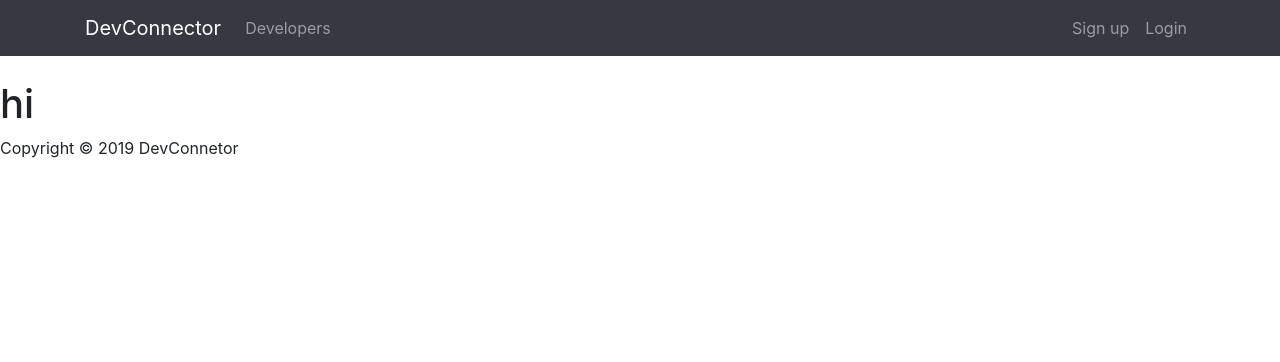
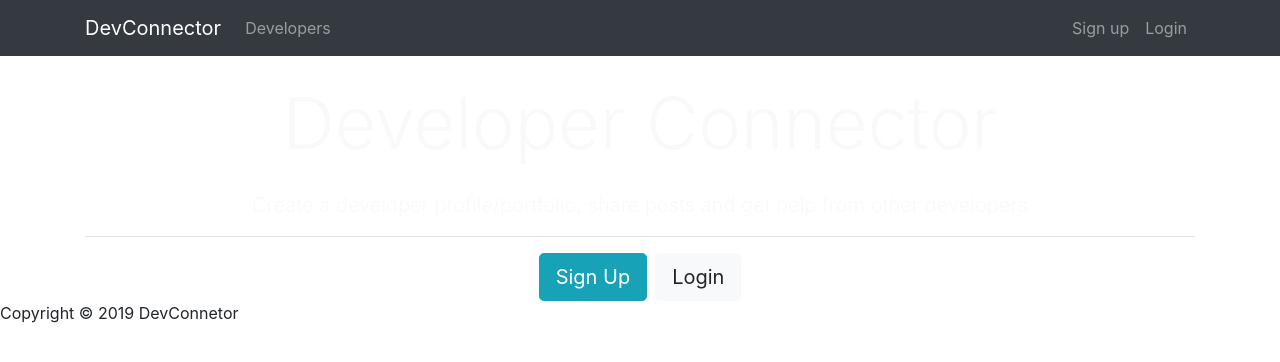
Before and after one commit to eomheejun/Blog_MERN, a React (Create React App) app in the folder client/: page /login in a window 1280 px wide. Shown: the top 362 px of the page. Built offline with nearby package versions, Linux system fonts and the light colour scheme.

Commit message:
Add Landing

```diff
--- a/client/src/App.js
+++ b/client/src/App.js
@@ -1,14 +1,16 @@
 import React from 'react';
 import Footer from "./components/layout/Footer";
 import Navbar from "./components/layout/Navbar";
+import Landing from "./components/layout/Landing";
 
 
 function App() {
   return (
     <div className="App">
       <Navbar/>
-      <h1>hi</h1>
+      <Landing/>
       <Footer/>
+
     </div>
 
   );
--- a/client/src/components/layout/Landing.js
+++ b/client/src/components/layout/Landing.js
@@ -0,0 +1,33 @@
+import React, { Component } from 'react';
+
+class Landing extends Component {
+    render() {
+        return (
+            <div className="landing">
+              <div className="dark-overlay landing-inner text-light">
+                <div className="container">
+                  <div className="row">
+                    <div className="col-md-12 text-center">
+                      <h1 className="display-3 mb-4">Developer Connector</h1>
+                      <p className="lead">
+                        {' '}
+                        Create a developer profile/portfolio, share posts and get help
+                        from other developers
+                      </p>
+                      <hr />
+                      <a href="register.html" className="btn btn-lg btn-info mr-2">
+                        Sign Up
+                      </a>
+                      <a href="login.html" className="btn btn-lg btn-light">
+                        Login
+                      </a>
+                    </div>
+                  </div>
+                </div>
+              </div>
+            </div>
+          );
+    }
+}
+
+export default Landing;
```
